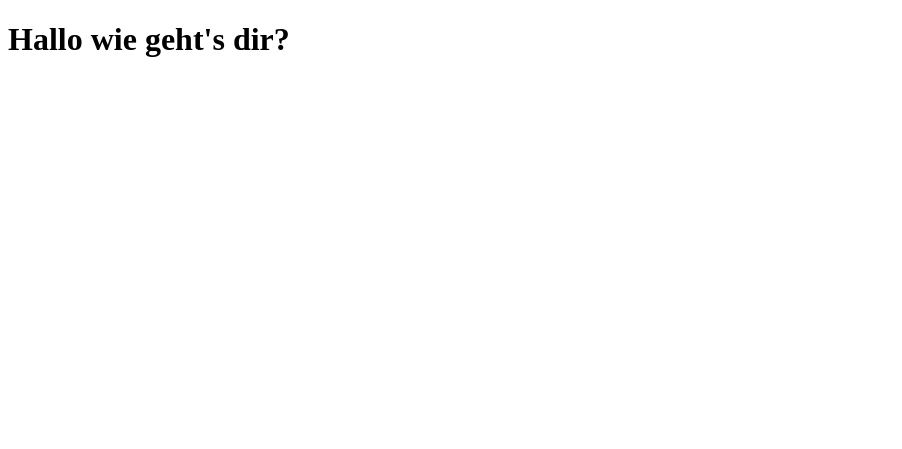
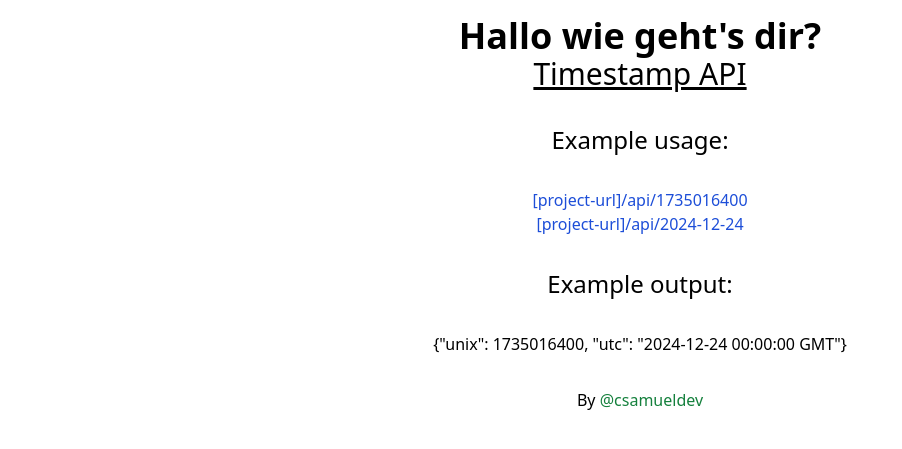
Before and after one commit to codinSamueldev/unix-timestamp-api, a FastAPI app: page / in a window 1280 px wide. Shown: the top 449 px of the page, without its empty margins (0-902 px from the left). Run offline with FastAPI, Linux system fonts and the light colour scheme; some libraries are stand-ins or nearby versions.

Commit message:
complete main api logic + its template

```diff
--- a/src/main.py
+++ b/src/main.py
@@ -4,6 +4,10 @@ from fastapi.templating import Jinja2Templates
 
 
 import os
+from datetime import datetime
+
+
+DATE_FORMAT = "%Y-%m-%d %H:%M:%S GMT"
 
 
 app = FastAPI()
@@ -13,3 +17,25 @@ templates = Jinja2Templates(directory=os.path.abspath("templates"))
 @app.get("/", response_class=HTMLResponse)
 def home(request: Request):
     return templates.TemplateResponse(request=request, name="index.html", context={})
+
+
+@app.get("/api")
+def current_unix_code_and_utc_date():
+    now = datetime.now()
+
+    current_unix = int(now.timestamp())
+    current_utc = now.strftime(DATE_FORMAT)
+
+    return {"unix": current_unix, "utc": current_utc}
+
+
+@app.get("/api/{dt}")
+def turn_timestamp_to_unix_date_code(dt: datetime):
+    return {"unix": dt.timestamp(), "utc": dt.strftime(DATE_FORMAT)}
+
+
+@app.get("/api/{unix_code}")
+def turn_unix_date_code_to_utc(unix_code: int):
+    readable_unix_code = datetime.utcfromtimestamp(unix_code).strftime(DATE_FORMAT)
+
+    return {"unix": unix_code, "utc": readable_unix_code}
--- a/src/templates/index.html
+++ b/src/templates/index.html
@@ -3,9 +3,21 @@
 <head>
     <meta charset="UTF-8">
     <meta name="viewport" content="width=device-width, initial-scale=1.0">
+    <script src="https://cdn.tailwindcss.com"></script>
     <title>Timestamp API</title>
 </head>
 <body>
-    <h1>Hallo wie geht's dir?</h1>
+    <main class="text-center">
+        <h1 class="text-4xl font-bold mt-4">Hallo wie geht's dir?</h1>
+        <h2 class="text-3xl"><u>Timestamp API</u></h2>
+        <h3 class="text-2xl my-8">Example usage:</h3>
+        <a class="block text-blue-700" href="{{ url_for('turn_unix_date_code_to_utc', unix_code=1735016400) }}" target="_self" rel="noopener noreferrer">[project-url]/api/1735016400</a>
+        <a class="block text-blue-700" href="{{ url_for('turn_timestamp_to_unix_date_code', dt='2024-12-24') }}" target="_self" rel="noopener noreferrer">[project-url]/api/2024-12-24</a>
+        <h3 class="text-2xl my-8">Example output:</h3>
+        <p>{"unix": 1735016400, "utc": "2024-12-24 00:00:00 GMT"}</p>
+    </main>
+    <footer class="text-center">
+        <p class="mt-8">By <a class="text-green-700" href="https://github.com/codinsamueldev" target="_blank" rel="noopener noreferrer">@csamueldev</a></p>
+    </footer>
 </body>
 </html>
```
